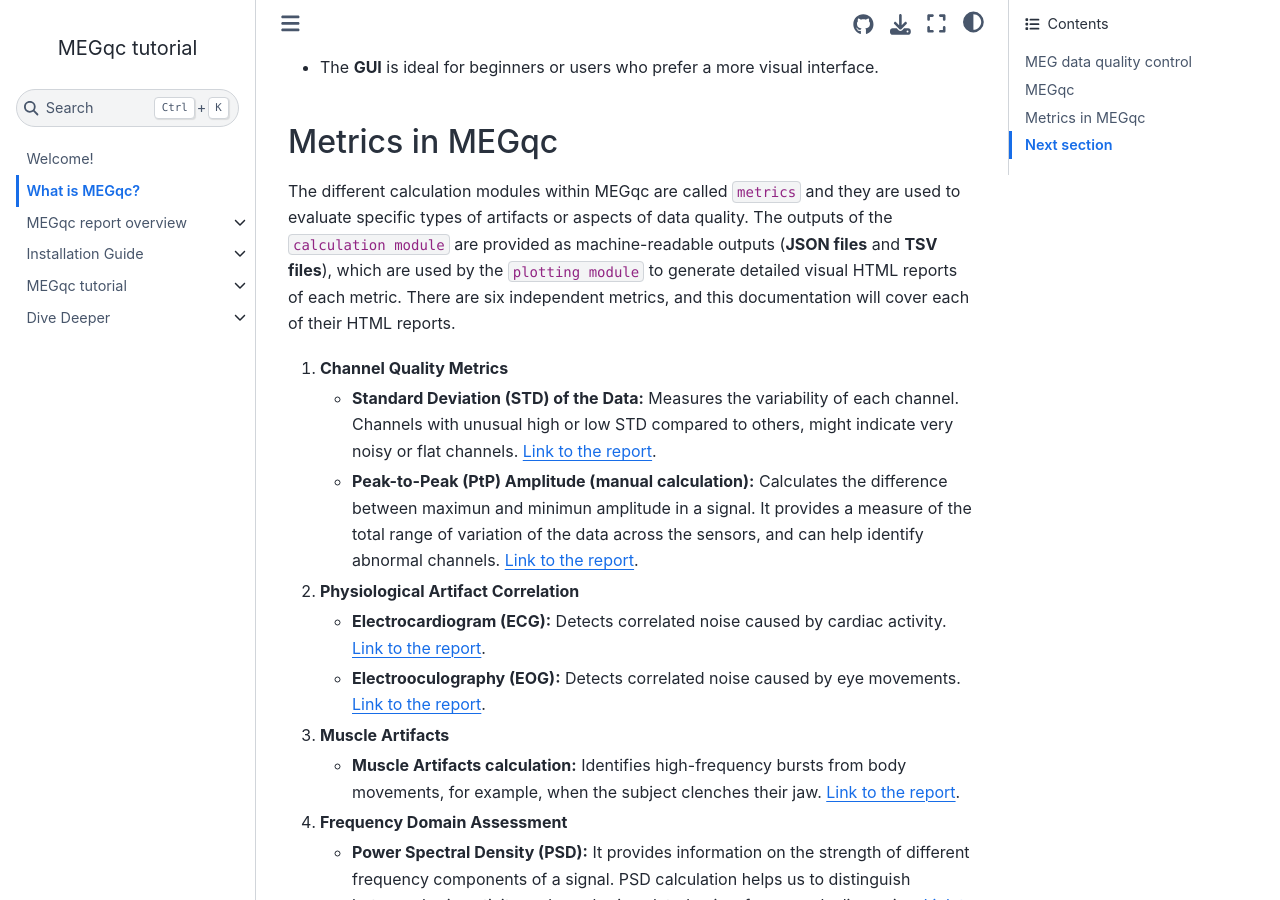
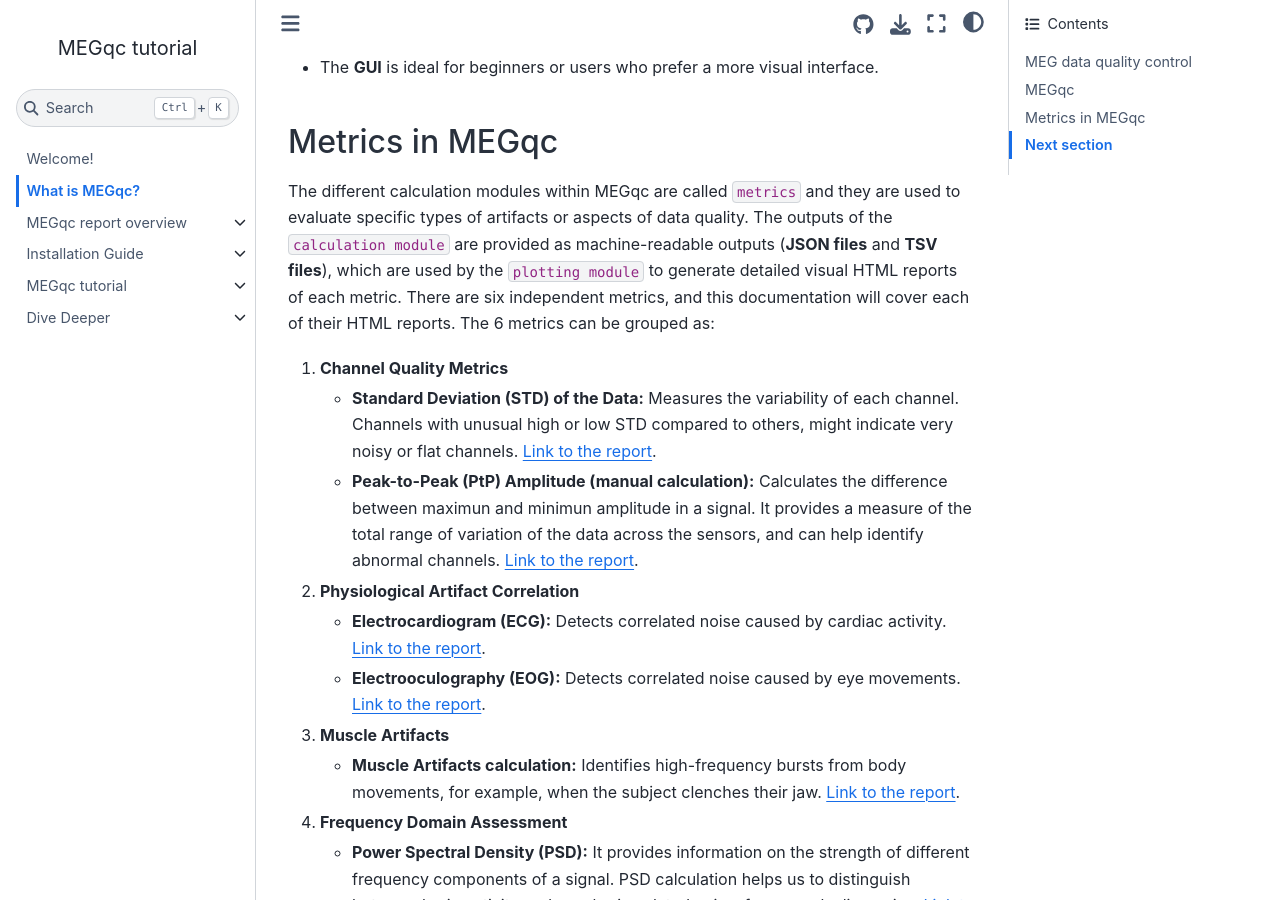
Before and after one commit to ANCPLabOldenburg/megqc_documentation, a Jupyter Book: the page built from book/introduction.md, in a window 1280 px wide and 900 px high, scrolled down 909 px. Built offline with Jupyter Book 1.0.4 settings and Sphinx 7.4.7 and the Sphinx Book theme 1.1.4, drawn with Linux system fonts in a browser that asks for light colours.

Commit message:
Update introduction.md

```diff
--- a/book/introduction.md
+++ b/book/introduction.md
@@ -20,7 +20,7 @@
 * The **GUI** is ideal for beginners or users who prefer a more visual interface.
 
 ## Metrics in MEGqc
-The different calculation modules within MEGqc are called `metrics` and they are used to evaluate specific types of artifacts or aspects of data quality. The outputs of the `calculation module` are provided as machine-readable outputs (**JSON files** and **TSV files**), which are used by the `plotting module` to generate detailed visual HTML reports of each metric. There are six independent metrics, and this documentation will cover each of their HTML reports.
+The different calculation modules within MEGqc are called `metrics` and they are used to evaluate specific types of artifacts or aspects of data quality. The outputs of the `calculation module` are provided as machine-readable outputs (**JSON files** and **TSV files**), which are used by the `plotting module` to generate detailed visual HTML reports of each metric. There are six independent metrics, and this documentation will cover each of their HTML reports. The 6 metrics can be grouped as:
 
 1. **Channel Quality Metrics**
 
```
